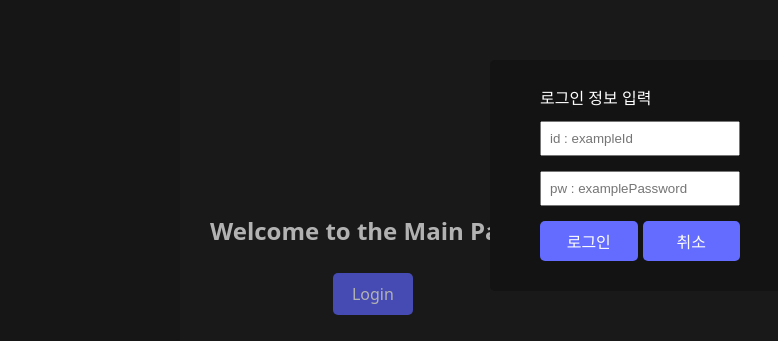
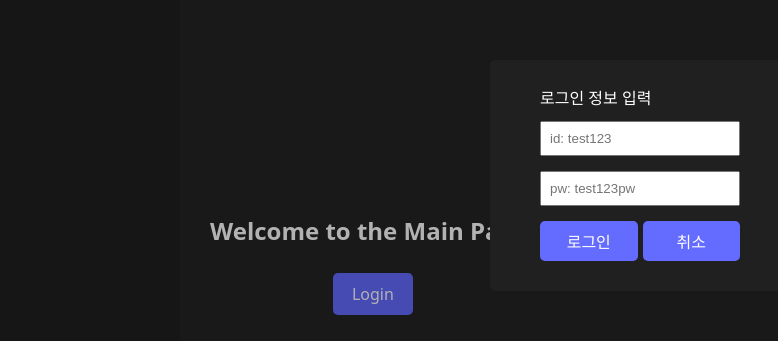
Before and after one commit to groom-practice/router-app-team-1, a React (Vite) app: page / in a window 1280 px wide. Both pictures are taken after a click on the button "Login". Shown: the part 225-566 px from the top of the page, without its empty margins (0-778 px from the left). Built offline with nearby package versions, Linux system fonts and the light colour scheme.

Commit message:
feat: 로그인 모달 구현

```diff
--- a/src/components/Modal.css
+++ b/src/components/Modal.css
@@ -13,7 +13,7 @@
 
 .modalContainer{
   flex-direction: column;
-  background-color: #131313;
+  background-color: #202020;
   padding: 30px 50px;
   border-radius: 5px;
 }
@@ -55,3 +55,25 @@
 .buttons button:hover{
   background-color: #535bf2;
 }
+
+.resultModalInner{
+  display: flex;
+  flex-direction: column;
+  gap: 15px;
+}
+
+.confirmBtn{
+  flex: 1;
+  padding: 8px;
+  background-color: #646cff;
+  color: white;
+  font-size: 16px;
+  font-weight: 500;
+  border: none;
+  border-radius: 5px;
+  cursor: pointer;
+}
+
+.confirmBtn:hover{
+  background-color: #535bf2;
+}
--- a/src/components/Modal.jsx
+++ b/src/components/Modal.jsx
@@ -1,20 +1,58 @@
+import { useState } from "react";
 import "./Modal.css"
 
 export default function Modal({ onClose }) {
+  const [id, setId] = useState("");
+  const [password, setPassword] = useState("");
+  const [resultMessage, setResultMessage] = useState(null);
+
+  const sampleUser = {
+    id: "test123",
+    password: "test123pw"
+  };
+
+  const handleLogin = () => {
+    if (id === sampleUser.id && password === sampleUser.password){
+      setResultMessage(`${id}님 어서오세요!`);
+    } else{
+      setResultMessage("로그인 실패. 다시 시도해주세요.");
+    }
+  }
+
+  const handleResultClose = () => {
+    setResultMessage(null);
+    onClose();
+  };
+
   return (
     <div className="modalWrapper">
       <div className="modalContainer">
-        <div className="loginModalInner">
-            <p>
-              로그인 정보 입력
-            </p>
-            <input id="idInput" placeholder="id : exampleId" />
-            <input id="passwordInput" placeholder="pw : examplePassword" />
+      {resultMessage ? (
+          <div className="resultModalInner">
+            <p>{resultMessage}</p>
+            <button className="confirmBtn" onClick={handleResultClose}>확인</button>
+          </div>
+        ) : (
+          <div className="loginModalInner">
+            <p>로그인 정보 입력</p>
+            <input
+              value={id}
+              placeholder="id: test123"
+              onChange={(e) => setId(e.target.value)}
+              type="text"
+            />
+            <input
+              value={password}
+              placeholder="pw: test123pw"
+              onChange={(e) => setPassword(e.target.value)}
+              type="password"
+            />
             <div className="buttons">
-              <button>로그인</button>
+              <button onClick={handleLogin}>로그인</button>
               <button onClick={onClose}>취소</button>
             </div>
           </div>
+        )}
       </div>
     </div>
   );
```
